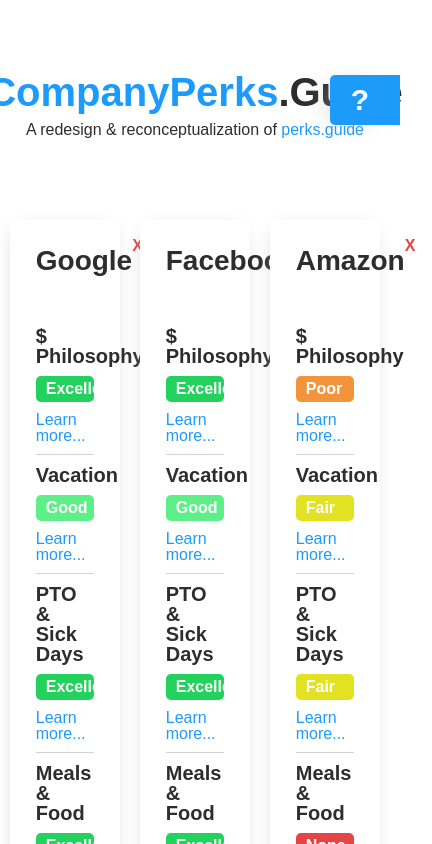
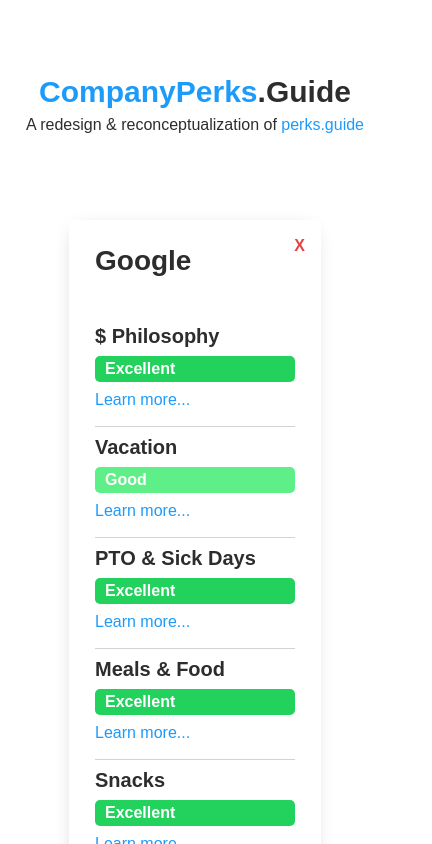
Before and after one commit to brendacs/perks, a React (Create React App) app: page / in a window 390 px wide. Shown: the top 844 px of the page, 432 px wide, since content can reach past the window. Built offline with nearby package versions, Linux system fonts and the light colour scheme.

Commit message:
Add basic responsiveness for tablet and mobile

```diff
--- a/src/components/CompanyCard/styles.js
+++ b/src/components/CompanyCard/styles.js
@@ -12,6 +12,10 @@
   -moz-box-shadow: -1px 3px 20px -10px rgba(179,179,179,1);
   box-shadow: -1px 3px 20px -10px rgba(179,179,179,1);
   border: 1px solid white;
+
+  @media screen and (max-width: 1024px) {
+    width: 200px;
+  }
 `;
 
 export const Header = styled.div`
--- a/src/components/EmptyCard/styles.js
+++ b/src/components/EmptyCard/styles.js
@@ -9,6 +9,10 @@
   margin: 2.5vw;
   background-color: white;
   border: 1px dashed #1472ba;
+
+  @media screen and (max-width: 1024px) {
+    width: 200px;
+  }
 `;
 
 export const Header = styled.div`
--- a/src/components/Guide/styles.js
+++ b/src/components/Guide/styles.js
@@ -22,6 +22,10 @@
   &:hover {
     cursor: pointer;
     right: 0;
+  }
+
+  @media screen and (max-width: 500px) {
+    display: none;
   }
 `;
 
--- a/src/components/Sidebar/styles.js
+++ b/src/components/Sidebar/styles.js
@@ -3,6 +3,10 @@
 export const Container = styled.div`
   width: 200px;
   margin: 25px 0 25px 25px;
+
+  @media screen and (max-width: 1024px) {
+    display: none;
+  }
 `;
 
 export const Section = styled.div`
--- a/src/styles.js
+++ b/src/styles.js
@@ -27,11 +27,16 @@
   flex-direction: column;
   justify-content: center;
   align-items: center;
+  text-align: center;
 `;
 
 export const Heading = styled.h1`
   font-size: 40px;
   margin-bottom: 10px;
+
+  @media screen and (max-width: 1024px) {
+    font-size: 30px;
+  }
 `;
 
 export const SubHeading = styled.h1`
```
